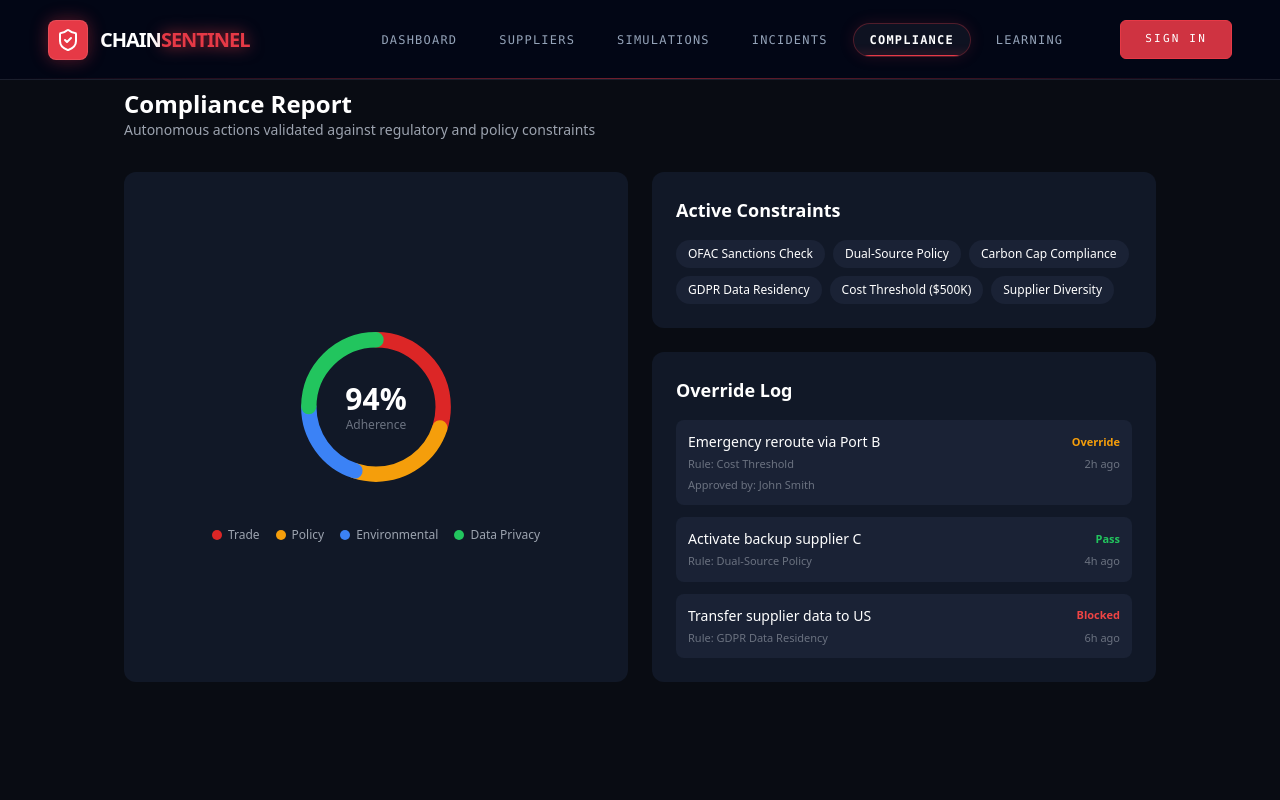
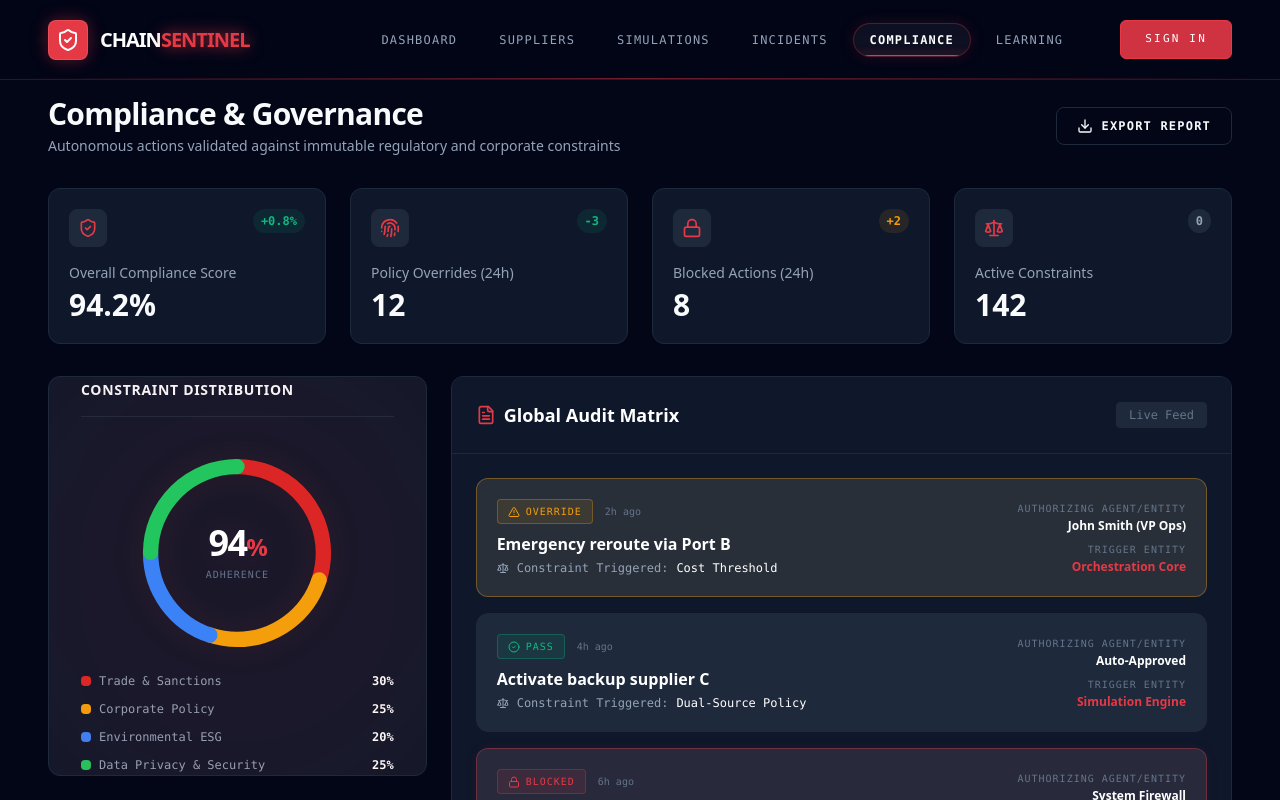
Before and after one commit to sharvarianand/ChainSentinel, a Next.js app in the folder frontend/: page /compliance in a window 1280 px wide. Shown: the top 800 px of the page. Built offline with nearby package versions, Linux system fonts and the light colour scheme; no server answers.

Commit message:
feat(ui): Redesign Compliance page with Animated Donut Chart and Global Audit Matrix

```diff
--- a/frontend/app/compliance/page.tsx
+++ b/frontend/app/compliance/page.tsx
@@ -1,11 +1,16 @@
+'use client'
+
+import { motion } from 'framer-motion'
+import { ShieldAlert, CheckCircle2, AlertTriangle, FileText, Scale, Fingerprint, Lock, ShieldCheck, Download } from 'lucide-react'
+
 export default function CompliancePage() {
   const constraints = [
-    'OFAC Sanctions Check',
-    'Dual-Source Policy',
-    'Carbon Cap Compliance',
-    'GDPR Data Residency',
-    'Cost Threshold ($500K)',
-    'Supplier Diversity',
+    { name: 'OFAC Sanctions Check', status: 'Active', severity: 'critical' },
+    { name: 'Dual-Source Policy', status: 'Active', severity: 'high' },
+    { name: 'Carbon Cap Compliance', status: 'Active', severity: 'medium' },
+    { name: 'GDPR Data Residency', status: 'Active', severity: 'critical' },
+    { name: 'Cost Threshold ($500K)', status: 'Active', severity: 'medium' },
+    { name: 'Supplier Diversity Goals', status: 'Active', severity: 'low' },
   ]
 
   const overrideLog = [
@@ -13,64 +18,153 @@ export default function CompliancePage() {
       action: 'Emergency reroute via Port B',
       rule: 'Cost Threshold',
       result: 'Override',
-      approvedBy: 'John Smith',
+      approvedBy: 'John Smith (VP Ops)',
       time: '2h ago',
+      agent: 'Orchestration Core',
+      risk: 'Medium'
     },
     {
       action: 'Activate backup supplier C',
       rule: 'Dual-Source Policy',
       result: 'Pass',
-      approvedBy: null,
+      approvedBy: 'Auto-Approved',
       time: '4h ago',
+      agent: 'Simulation Engine',
+      risk: 'Low'
     },
     {
-      action: 'Transfer supplier data to US',
+      action: 'Transfer supplier data to US server',
       rule: 'GDPR Data Residency',
       result: 'Blocked',
-      approvedBy: null,
+      approvedBy: 'System Firewall',
       time: '6h ago',
+      agent: 'Intelligence AI',
+      risk: 'Critical'
+    },
+    {
+      action: 'Onboard Node: Nexus Tech Limited',
+      rule: 'OFAC Sanctions Check',
+      result: 'Blocked',
+      approvedBy: 'Compliance API',
+      time: '12h ago',
+      agent: 'Risk Engine',
+      risk: 'Critical'
+    },
+    {
+      action: 'Expedited Air Freight Allocation',
+      rule: 'Carbon Cap Compliance',
+      result: 'Override',
+      approvedBy: 'Sarah Connor (Dir Logistics)',
+      time: '14h ago',
+      agent: 'Orchestration Core',
+      risk: 'High'
     },
   ]
 
   // Donut chart segments (red, yellow, blue, green)
   const segments = [
-    { color: '#dc2626', percent: 30, label: 'Trade' },
-    { color: '#f59e0b', percent: 25, label: 'Policy' },
-    { color: '#3b82f6', percent: 20, label: 'Environmental' },
-    { color: '#22c55e', percent: 25, label: 'Data Privacy' },
+    { color: '#dc2626', percent: 30, label: 'Trade & Sanctions' },
+    { color: '#f59e0b', percent: 25, label: 'Corporate Policy' },
+    { color: '#3b82f6', percent: 20, label: 'Environmental ESG' },
+    { color: '#22c55e', percent: 25, label: 'Data Privacy & Security' },
+  ]
+
+  const kpis = [
+    { label: "Overall Compliance Score", value: "94.2%", change: "+0.8%", status: "good", icon: ShieldCheck },
+    { label: "Policy Overrides (24h)", value: "12", change: "-3", status: "good", icon: Fingerprint },
+    { label: "Blocked Actions (24h)", value: "8", change: "+2", status: "warning", icon: Lock },
+    { label: "Active Constraints", value: "142", change: "0", status: "neutral", icon: Scale },
   ]
 
   // SVG donut chart calculation
-  const radius = 70
+  const radius = 90
   const circumference = 2 * Math.PI * radius
   let cumulativeOffset = 0
 
+  // Animation variants
+  const containerVariants = {
+    hidden: { opacity: 0 },
+    show: { opacity: 1, transition: { staggerChildren: 0.1 } }
+  }
+
+  const itemVariants = {
+    hidden: { opacity: 0, y: 20 },
+    show: { opacity: 1, y: 0 }
+  }
+
   return (
-    <div className="min-h-screen bg-[#090c13] pt-14">
-      <div className="max-w-[1080px] mx-auto px-6 py-8">
+    <div className="min-h-screen bg-bg-primary pt-24 pb-12 w-full">
+      <div className="w-full max-w-[1920px] mx-auto px-6 xl:px-12">
         {/* Header */}
-        <div className="mb-8">
-          <h2 className="text-2xl font-bold text-white">Compliance Report</h2>
-          <p className="text-sm text-[#9ca3af]">
-            Autonomous actions validated against regulatory and policy constraints
-          </p>
+        <div className="flex flex-col md:flex-row md:items-center justify-between gap-6 mb-8">
+          <div>
+            <h1 className="text-3xl font-space-grotesk font-bold text-text-primary tracking-tight">Compliance & Governance</h1>
+            <p className="text-sm text-text-secondary mt-1">Autonomous actions validated against immutable regulatory and corporate constraints</p>
+          </div>
+          <div className="flex items-center gap-3">
+            <button className="px-5 py-2.5 bg-transparent border border-border-primary text-text-primary text-xs font-bold font-mono tracking-widest uppercase rounded-lg hover:bg-white/5 hover:border-white/20 transition-all flex items-center gap-2">
+              <Download className="w-4 h-4" /> Export Report
+            </button>
+          </div>
         </div>
 
-        <div className="grid grid-cols-1 lg:grid-cols-2 gap-6">
-          {/* Left: Donut Chart */}
-          <div className="bg-[#111827] rounded-xl p-8 flex flex-col items-center justify-center">
-            <div className="relative w-48 h-48 mb-6">
-              <svg
-                viewBox="0 0 200 200"
-                className="w-full h-full -rotate-90"
+        {/* KPIs */}
+        <div className="grid grid-cols-1 sm:grid-cols-2 lg:grid-cols-4 gap-6 mb-8">
+          {kpis.map((kpi, i) => {
+            const Icon = kpi.icon
+            return (
+              <motion.div
+                initial={{ opacity: 0, y: 20 }}
+                animate={{ opacity: 1, y: 0 }}
+                transition={{ delay: i * 0.1 }}
+                key={kpi.label}
+                className="bg-bg-secondary border border-border-primary rounded-xl p-5 relative overflow-hidden group hover:border-accent-red/30 transition-colors cursor-default"
               >
-                {segments.map((seg) => {
+                <div className="absolute top-0 right-0 w-24 h-24 bg-gradient-to-br from-white/5 to-transparent rounded-bl-full -z-10 group-hover:scale-110 transition-transform" />
+                <div className="flex justify-between items-start mb-4">
+                  <div className="p-2 bg-bg-tertiary rounded-lg border border-border-primary">
+                    <Icon className="w-5 h-5 text-accent-red" />
+                  </div>
+                  <span className={`text-xs font-mono font-bold px-2 py-1 rounded-full ${kpi.status === 'warning' ? 'text-warning bg-warning/10' :
+                      kpi.status === 'good' ? 'text-success bg-success/10' :
+                        'text-text-secondary bg-bg-tertiary'
+                    }`}>
+                    {kpi.change}
+                  </span>
+                </div>
+                <h3 className="text-text-secondary text-sm font-medium">{kpi.label}</h3>
+                <div className="text-3xl font-space-grotesk font-bold text-text-primary mt-1">{kpi.value}</div>
+              </motion.div>
+            )
+          })}
+        </div>
+
+        <div className="grid grid-cols-1 lg:grid-cols-3 gap-6">
+          {/* Left: Donut Chart & Constraints */}
+          <motion.div
+            initial={{ opacity: 0, x: -20 }}
+            animate={{ opacity: 1, x: 0 }}
+            className="lg:col-span-1 space-y-6"
+          >
+            {/* Donut Chart */}
+            <div className="bg-bg-secondary border border-border-primary rounded-xl p-8 flex flex-col items-center justify-center relative overflow-hidden h-[400px]">
+              {/* Background Glow */}
+              <div className="absolute inset-0 bg-accent-red/5 blur-[50px] rounded-full scale-150 pointer-events-none" />
+
+              <h3 className="text-sm font-bold text-text-primary uppercase tracking-wider self-start mb-6 w-full border-b border-border-primary pb-4">Constraint Distribution</h3>
+
+              <div className="relative w-48 h-48 mb-6 mt-4 drop-shadow-[0_0_15px_rgba(230,57,70,0.1)]">
+                <svg viewBox="0 0 200 200" className="w-full h-full -rotate-90">
+                  {segments.map((seg, i) => {
                     const dashLength = (seg.percent / 100) * circumference
                     const dashGap = circumference - dashLength
                     const offset = cumulativeOffset
                     cumulativeOffset += dashLength
                     return (
-                    <circle
+                      <motion.circle
+                        initial={{ strokeDasharray: `0 ${circumference}` }}
+                        animate={{ strokeDasharray: `${dashLength} ${dashGap}` }}
+                        transition={{ duration: 1.5, delay: i * 0.2, ease: "easeOut" }}
                         key={seg.label}
                         cx="100"
                         cy="100"
@@ -78,91 +172,126 @@ export default function CompliancePage() {
                         fill="none"
                         stroke={seg.color}
                         strokeWidth="16"
-                      strokeDasharray={`${dashLength} ${dashGap}`}
                         strokeDashoffset={-offset}
                         strokeLinecap="round"
+                        className="hover:stroke-[20px] transition-all duration-300 cursor-pointer"
                       />
                     )
                   })}
                 </svg>
                 <div className="absolute inset-0 flex flex-col items-center justify-center">
-                <span className="text-3xl font-bold text-white">94%</span>
-                <span className="text-xs text-[#6b7280]">Adherence</span>
+                  <span className="text-4xl font-space-grotesk font-bold text-white tracking-tighter">94<span className="text-2xl text-accent-red">%</span></span>
+                  <span className="text-[10px] font-mono uppercase tracking-widest text-text-muted mt-1">Adherence</span>
                 </div>
               </div>
 
               {/* Legend */}
-            <div className="flex flex-wrap gap-4 justify-center">
+              <div className="flex flex-col gap-3 w-full mt-auto">
                 {segments.map((seg) => (
-                <div key={seg.label} className="flex items-center gap-1.5">
-                  <span
-                    className="w-2.5 h-2.5 rounded-full"
-                    style={{ background: seg.color }}
-                  />
-                  <span className="text-xs text-[#9ca3af]">{seg.label}</span>
+                  <div key={seg.label} className="flex items-center justify-between w-full text-xs font-mono">
+                    <div className="flex items-center gap-2">
+                      <span className="w-2.5 h-2.5 rounded-sm" style={{ background: seg.color }} />
+                      <span className="text-text-secondary">{seg.label}</span>
+                    </div>
+                    <span className="text-white font-bold">{seg.percent}%</span>
                   </div>
                 ))}
               </div>
             </div>
 
-          {/* Right: Constraints & Override Log */}
-          <div className="space-y-6">
             {/* Active Constraints */}
-            <div className="bg-[#111827] rounded-xl p-6">
-              <h3 className="text-lg font-bold text-white mb-4">
-                Active Constraints
+            <div className="bg-bg-secondary border border-border-primary rounded-xl p-6">
+              <h3 className="text-sm font-bold text-text-primary uppercase tracking-wider mb-4 flex items-center gap-2">
+                <ShieldAlert className="w-4 h-4 text-accent-red" />
+                Active Rule Engines
               </h3>
-              <div className="flex flex-wrap gap-2">
+              <div className="flex flex-col gap-3">
                 {constraints.map((c) => (
-                  <span
-                    key={c}
-                    className="px-3 py-1.5 bg-[#1a2235] text-white text-xs rounded-full"
-                  >
-                    {c}
-                  </span>
-                ))}
+                  <div key={c.name} className="flex justify-between items-center bg-bg-tertiary border border-border-primary px-4 py-3 rounded-lg group hover:border-white/20 transition-all">
+                    <span className="text-white text-sm font-medium group-hover:text-accent-red transition-colors">{c.name}</span>
+                    <div className="flex items-center gap-3">
+                      {c.severity === 'critical' && <span className="w-2 h-2 rounded-full bg-accent-red animate-pulse" />}
+                      {c.severity === 'high' && <span className="w-2 h-2 rounded-full bg-warning" />}
+                      {c.severity === 'medium' && <span className="w-2 h-2 rounded-full bg-blue-500" />}
+                      {c.severity === 'low' && <span className="w-2 h-2 rounded-full bg-success" />}
+                      <span className="text-[10px] font-mono text-text-muted uppercase tracking-wider">{c.status}</span>
                     </div>
-            </div>
-
-            {/* Override Log */}
-            <div className="bg-[#111827] rounded-xl p-6">
-              <h3 className="text-lg font-bold text-white mb-4">
-                Override Log
-              </h3>
-              <div className="space-y-3">
-                {overrideLog.map((entry, i) => (
-                  <div
-                    key={i}
-                    className="p-3 bg-[#1a2235] rounded-lg"
-                  >
-                    <div className="flex items-center justify-between mb-1">
-                      <span className="text-sm text-white">{entry.action}</span>
-                      <span
-                        className={`text-[11px] font-semibold ${
-                          entry.result === 'Pass'
-                            ? 'text-[#22c55e]'
-                            : entry.result === 'Blocked'
-                            ? 'text-[#ef4444]'
-                            : 'text-[#f59e0b]'
-                        }`}
-                      >
-                        {entry.result}
-                      </span>
-                    </div>
-                    <div className="flex items-center justify-between text-[11px] text-[#6b7280]">
-                      <span>Rule: {entry.rule}</span>
-                      <span>{entry.time}</span>
-                    </div>
-                    {entry.approvedBy && (
-                      <div className="text-[11px] text-[#6b7280] mt-1">
-                        Approved by: {entry.approvedBy}
-                      </div>
-                    )}
                   </div>
                 ))}
               </div>
             </div>
+          </motion.div>
+
+          {/* Right: Override Log Matrix */}
+          <motion.div
+            initial={{ opacity: 0, x: 20 }}
+            animate={{ opacity: 1, x: 0 }}
+            className="lg:col-span-2 bg-bg-secondary border border-border-primary rounded-xl overflow-hidden flex flex-col"
+          >
+            <div className="p-6 border-b border-border-primary flex justify-between items-center bg-bg-secondary sticky top-0 z-10">
+              <h3 className="text-lg font-bold text-white flex items-center gap-2">
+                <FileText className="w-5 h-5 text-accent-red" />
+                Global Audit Matrix
+              </h3>
+              <span className="text-xs font-mono text-text-muted bg-bg-tertiary px-3 py-1 rounded border border-border-primary">Live Feed</span>
             </div>
+
+            <div className="flex-1 overflow-y-auto p-6">
+              <motion.div variants={containerVariants} initial="hidden" animate="show" className="space-y-4">
+                {overrideLog.map((entry, i) => {
+                  const isBlocked = entry.result === 'Blocked'
+                  const isOverride = entry.result === 'Override'
+                  const isPass = entry.result === 'Pass'
+
+                  return (
+                    <motion.div
+                      variants={itemVariants}
+                      key={i}
+                      className={`p-5 bg-bg-tertiary rounded-xl border relative overflow-hidden group transition-all duration-300 ${isBlocked ? 'border-accent-red/40 hover:border-accent-red/80 shadow-[0_0_15px_rgba(230,57,70,0.05)]' :
+                          isOverride ? 'border-warning/40 hover:border-warning/80' :
+                            'border-border-primary hover:border-white/20'
+                        }`}
+                    >
+                      {/* Background Gradient */}
+                      {isBlocked && <div className="absolute inset-0 bg-accent-red/5 pointer-events-none" />}
+                      {isOverride && <div className="absolute inset-0 bg-warning/5 pointer-events-none" />}
+
+                      <div className="relative z-10 flex flex-col xl:flex-row xl:items-center justify-between gap-6">
+                        <div className="flex-1">
+                          <div className="flex items-center gap-3 mb-2">
+                            <span className={`text-[10px] font-mono tracking-widest uppercase px-2.5 py-1 rounded border flex items-center gap-1.5 ${isBlocked ? 'bg-accent-red/10 border-accent-red/30 text-accent-red' :
+                                isOverride ? 'bg-warning/10 border-warning/30 text-warning' :
+                                  'bg-success/10 border-success/30 text-success'
+                              }`}>
+                              {isBlocked ? <Lock className="w-3 h-3" /> : isOverride ? <AlertTriangle className="w-3 h-3" /> : <CheckCircle2 className="w-3 h-3" />}
+                              {entry.result}
+                            </span>
+                            <span className="text-[10px] text-text-muted font-mono">{entry.time}</span>
+                          </div>
+
+                          <h4 className="text-base font-bold text-white mb-1 group-hover:text-accent-red transition-colors">{entry.action}</h4>
+                          <div className="flex items-center gap-2 text-xs text-text-secondary font-mono">
+                            <Scale className="w-3 h-3" /> Constraint Triggered: <span className="text-white">{entry.rule}</span>
+                          </div>
+                        </div>
+
+                        <div className="flex-shrink-0 flex flex-row xl:flex-col items-center xl:items-end justify-between xl:justify-center gap-2 border-t xl:border-t-0 border-border-primary pt-4 xl:pt-0">
+                          <div className="text-left xl:text-right">
+                            <span className="text-[10px] text-text-muted uppercase font-mono tracking-widest block mb-0.5">Authorizing Agent/Entity</span>
+                            <span className="text-xs font-bold text-white block truncate max-w-[200px]">{entry.approvedBy}</span>
+                          </div>
+                          <div className="text-right">
+                            <span className="text-[10px] text-text-muted uppercase font-mono tracking-widest block mb-0.5">Trigger Entity</span>
+                            <span className="text-xs font-bold text-accent-red block">{entry.agent}</span>
+                          </div>
+                        </div>
+                      </div>
+                    </motion.div>
+                  )
+                })}
+              </motion.div>
+            </div>
+          </motion.div>
         </div>
       </div>
     </div>
```
Lines whose indentation alone changed are shown as unchanged.
